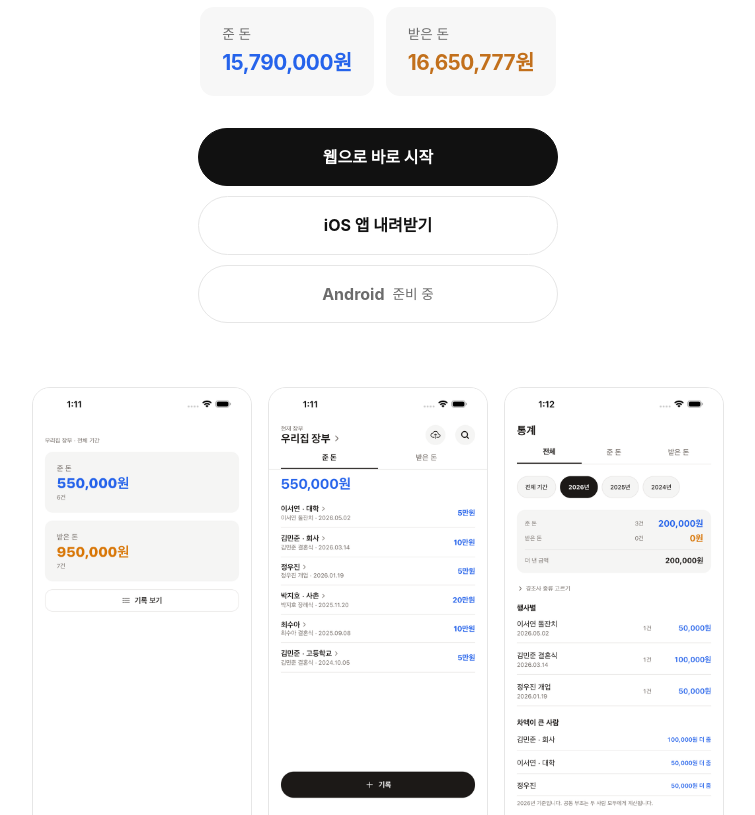
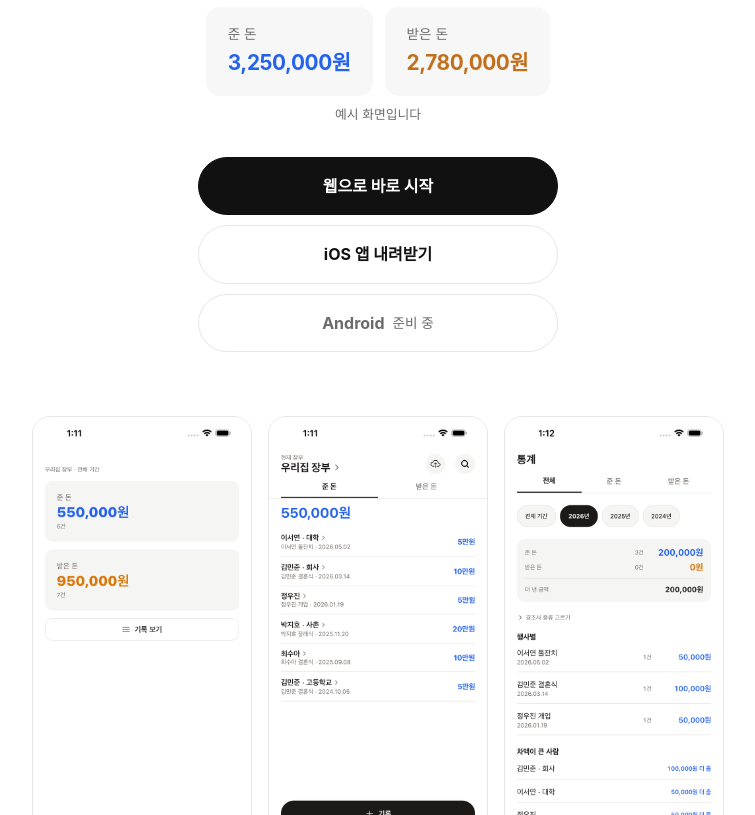
Before and after one commit to cocobanana-spec/returnproject, a plain HTML site: page index.html in a window 1280 px wide. Shown: the part 285-1100 px from the top of the page, without its empty margins (262-1017 px from the left). Drawn offline with Linux system fonts and the light colour scheme.

Commit message:
웹 앱 배포

```diff
--- a/index.html
+++ b/index.html
@@ -57,11 +57,19 @@
   .btn.soon { color: var(--muted); cursor: default; }
   .btn.soon .tag { font-weight: 400; font-size: 0.85rem; }
 
-  .shots { display: flex; gap: 16px; justify-content: center; margin: 56px 0 8px; overflow-x: auto; padding-bottom: 8px; }
+  /* justify-content: center 는 내용이 넘칠 때 첫 장이 화면 밖으로 잘려 나가고 스크롤로도
+     돌아갈 수 없다(플렉스의 알려진 함정). 시작 정렬로 두고 넘칠 때만 옆으로 넘긴다. */
+  .shots {
+    display: flex; gap: 16px; justify-content: flex-start; margin: 56px 0 8px;
+    overflow-x: auto; padding-bottom: 8px; scroll-snap-type: x mandatory;
+  }
+  .shots img { scroll-snap-align: center; }
+  @media (min-width: 760px) { .shots { justify-content: center; } }
   .shots img {
     width: 220px; flex: 0 0 auto; border-radius: 18px; border: 1px solid var(--line);
   }
   .caption { color: var(--muted); font-size: 0.85rem; text-align: center; margin-top: 8px; }
+  .sample { color: var(--muted); font-size: 0.8rem; margin: 8px 0 0; }
 
   section { margin: 56px 0; }
   h2 { font-size: 1.25rem; margin: 0 0 18px; letter-spacing: -0.01em; }
@@ -97,9 +105,10 @@
     <p class="tagline">경조사로 주고받은 마음을<br>사람 단위로 기록합니다.</p>
 
     <div class="totals">
-      <div class="total g"><span>준 돈</span><b>15,790,000원</b></div>
-      <div class="total r"><span>받은 돈</span><b>16,650,777원</b></div>
+      <div class="total g"><span>준 돈</span><b>3,250,000원</b></div>
+      <div class="total r"><span>받은 돈</span><b>2,780,000원</b></div>
     </div>
+    <p class="sample">예시 화면입니다</p>
 
     <nav class="cta">
       <a class="btn primary" href="app/">웹으로 바로 시작</a>
```
